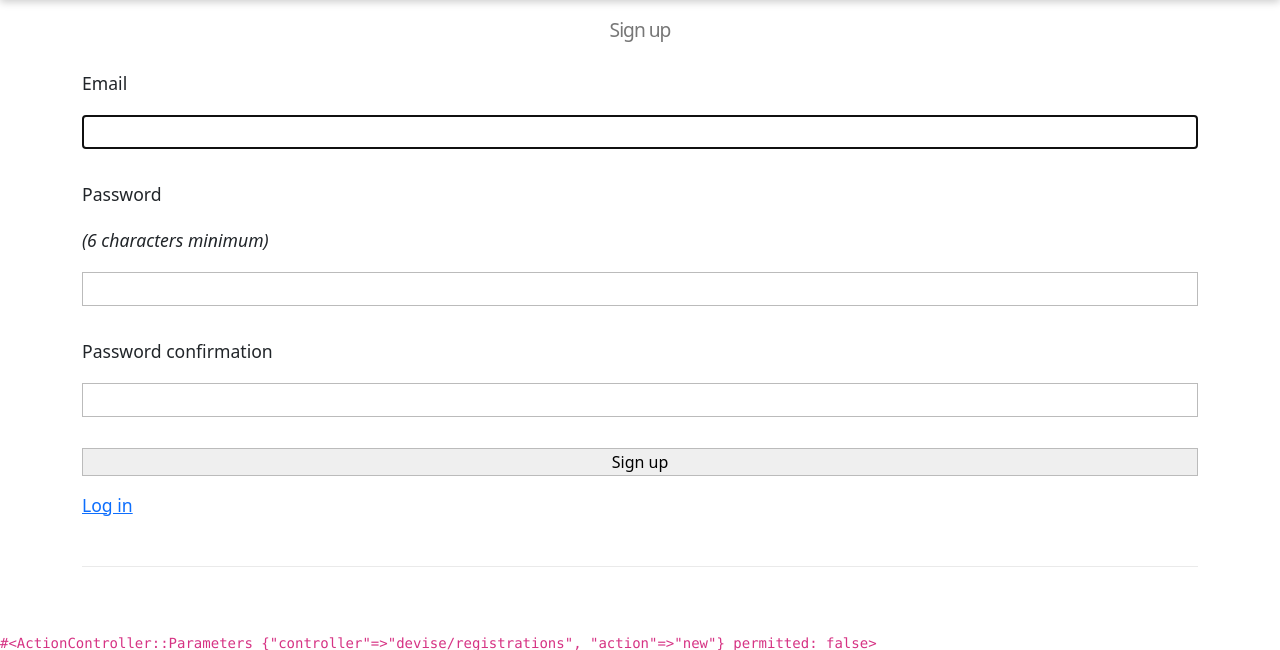
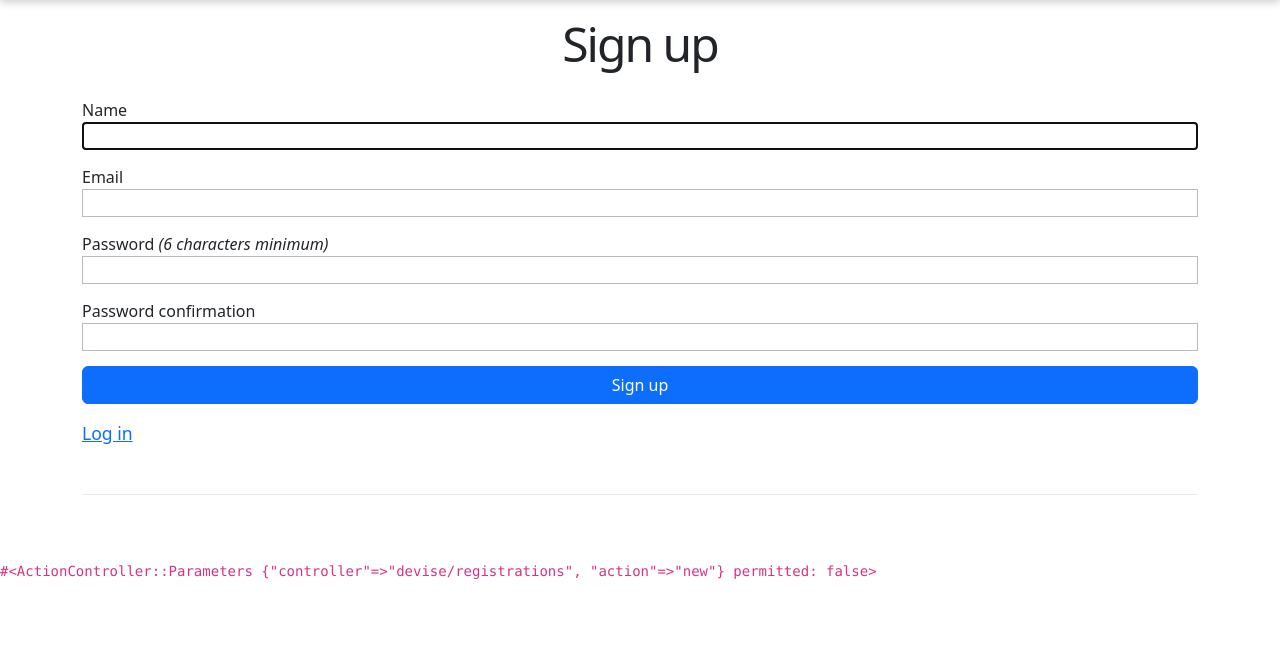
Before and after one commit to truggeri/meal-planner, a Rails app: the page made by app/controllers/application_controller.rb in a window 1280 px wide. Shown: the part 56-706 px from the top of the page. Run offline with Rails 7, Linux system fonts and the light colour scheme; style sheets or scripts are compiled from the project's sources; some libraries are stand-ins or nearby versions.

Commit message:
Devise - user avitar through Devise given code

```diff
--- a/app/controllers/application_controller.rb
+++ b/app/controllers/application_controller.rb
@@ -1,9 +1,9 @@
 class ApplicationController < ActionController::Base
-  before_action :set_current_user
+  before_action :configure_permitted_parameters, if: :devise_controller?
 
-  def set_current_user
-    # TODO-truggeri-20190330
-    #   Statically set to only user for now, more to come later
-    @current_user = User.find_by(id: 1)
+  protected
+
+  def configure_permitted_parameters
+    devise_parameter_sanitizer.permit(:sign_up, keys: [:name])
   end
 end
--- /dev/null
+++ b/app/views/devise/registrations/new.html.erb
@@ -0,0 +1,34 @@
+<h1>Sign up</h1>
+
+<%= form_for(resource, as: resource_name, url: registration_path(resource_name)) do |f| %>
+  <%= render("devise/shared/error_messages", resource: resource) %>
+
+  <div class="field">
+    <%= f.label(:name) %><br />
+    <%= f.text_field(:name, autofocus: true, autocomplete: "name") %>
+  </div>
+
+  <div class="field">
+    <%= f.label(:email) %><br />
+    <%= f.email_field(:email, autofocus: false, autocomplete: "email") %>
+  </div>
+
+  <div class="field">
+    <%= f.label(:password) %>
+    <% if @minimum_password_length %>
+    <em>(<%= @minimum_password_length %> characters minimum)</em>
+    <% end %><br />
+    <%= f.password_field(:password, autocomplete: "new-password") %>
+  </div>
+
+  <div class="field">
+    <%= f.label(:password_confirmation) %><br />
+    <%= f.password_field(:password_confirmation, autocomplete: "new-password") %>
+  </div>
+
+  <div class="actions">
+    <%= f.submit("Sign up", class: "btn btn-primary") %>
+  </div>
+<% end %>
+
+<%= render "devise/shared/links" %>
--- a/app/views/layouts/_header.html.erb
+++ b/app/views/layouts/_header.html.erb
@@ -13,9 +13,10 @@
           <%= link_to("Ingredients", ingredients_path, { class: "nav-link" }) %>
         </li>
       </ul>
-      <% if @current_user.present? %>
+      <% if user_signed_in? %>
         <span class="navbar-text">
-          <i class="fa fa-user"></i>  <%= @current_user.email %>
+          <% user_link_text = content_tag(:i, "", class: "fa fa-user").concat(" #{current_user.name}") %>
+          <%= link_to(user_link_text, edit_user_registration_path) %>
         </span>
       <% end %>
     </div>
```
